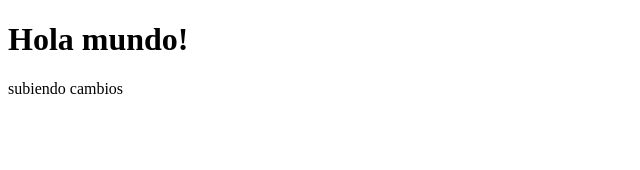
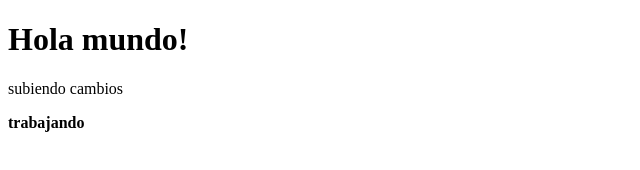
Before and after one commit to Melpall/Test, a plain HTML site: page index.html in a window 1280 px wide. Shown: the whole page, without its empty margins (0-640 px from the left). Drawn offline with Linux system fonts and the light colour scheme.

Commit message:
Update index.html

```diff
--- a/index.html
+++ b/index.html
@@ -9,6 +9,7 @@
 <body>
     <h1>Hola mundo!</h1>
     <p>subiendo cambios</p>
+    <p><b>trabajando</b><p>
 
 </body>
 </html>
```
